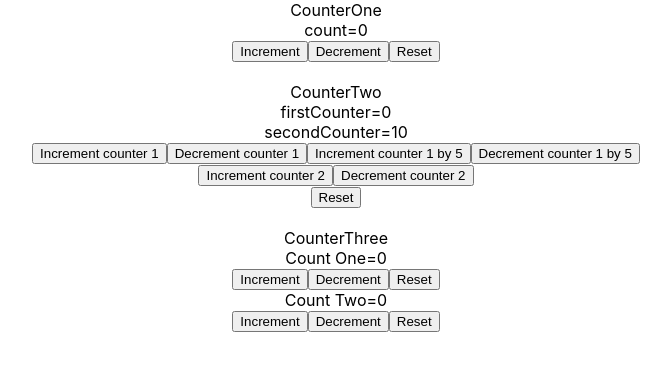
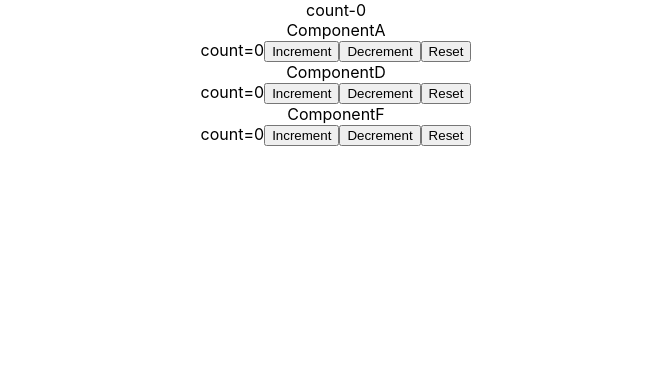
Before and after one commit to rishabhjaiswal155/React-Reducer-Hook, a React (Create React App) app: page / in a window 1280 px wide. Shown: the top 370 px of the page, without its empty margins (304-975 px from the left). Built offline with nearby package versions, Linux system fonts and the light colour scheme.

Commit message:
useReducer with useContext to acheive Global State Management

```diff
--- a/src/App.js
+++ b/src/App.js
@@ -1,15 +1,40 @@
 import './App.css';
-import CounterOne from './components/CounterOne';
-import CounterThree from './components/CounterThree';
-import CounterTwo from './components/CounterTwo';
+// import CounterOne from './components/CounterOne';
+// import CounterThree from './components/CounterThree';
+// import CounterTwo from './components/CounterTwo';
+import React, { Component, useReducer } from 'react';
+import ComponentA from './components/ComponentA';
+import ComponentB from './components/ComponentB';
+import ComponentC from './components/ComponentC';
+export const CountContext = React.createContext()
+const initialState = 0
+const reducer = (state, action) => {
+  switch (action) {
+    case 'increment':
+      return state + 1
+    case 'decrement':
+      return state - 1
+    case 'reset':
+      return initialState
+    default:
+      return state
+  }
+}
 
 function App() {
+  const [count, dispatch] = useReducer(reducer, initialState)
   return (
-    <div className="App">
-      <CounterOne/><br/>
+    <CountContext.Provider value={{ countState: count, countDispatch: dispatch }}>
+      <div className="App">
+        {/* {/* <CounterOne/><br/>
       <CounterTwo/><br/>
-      <CounterThree/>
-    </div>
+      <CounterThree/> */}
+        count-{count}
+        <ComponentA/>
+        <ComponentB />
+        <ComponentC />
+      </div>
+    </CountContext.Provider>
   );
 }
 
--- /dev/null
+++ b/src/components/ComponentA.js
@@ -0,0 +1,16 @@
+import React, { useContext } from 'react'
+import { CountContext } from '../App'
+
+function ComponentA() {
+  const countContext = useContext(CountContext)
+  return (
+    <div>ComponentA <br />
+     count={countContext.countState}
+      <button onClick={() => countContext.countDispatch('increment')}>Increment</button>
+      <button onClick={() => countContext.countDispatch('decrement')}>Decrement</button>
+      <button onClick={() => countContext.countDispatch('reset')}>Reset</button>
+    </div>
+  )
+}
+
+export default ComponentA
--- /dev/null
+++ b/src/components/ComponentB.js
@@ -0,0 +1,12 @@
+import React from 'react'
+import ComponentD from './ComponentD'
+
+function ComponentB() {
+  return (
+    <div>
+        <ComponentD/>
+    </div>
+  )
+}
+
+export default ComponentB
--- /dev/null
+++ b/src/components/ComponentC.js
@@ -0,0 +1,12 @@
+import React from 'react'
+import ComponentE from './ComponentE'
+
+function ComponentC() {
+  return (
+    <div>
+        <ComponentE/>
+    </div>
+  )
+}
+
+export default ComponentC
--- /dev/null
+++ b/src/components/ComponentD.js
@@ -0,0 +1,16 @@
+import React, { useContext } from 'react'
+import { CountContext } from '../App'
+
+function ComponentD() {
+    const countContext=useContext(CountContext)
+  return (
+    <div>ComponentD<br/>
+    count={countContext.countState}
+    <button onClick={() => countContext.countDispatch('increment')}>Increment</button>
+      <button onClick={() => countContext.countDispatch('decrement')}>Decrement</button>
+      <button onClick={() => countContext.countDispatch('reset')}>Reset</button>
+    </div>
+  )
+}
+
+export default ComponentD
--- /dev/null
+++ b/src/components/ComponentE.js
@@ -0,0 +1,12 @@
+import React from 'react'
+import ComponentF from './ComponentF'
+
+function ComponentE() {
+  return (
+    <div>
+        <ComponentF/>
+    </div>
+  )
+}
+
+export default ComponentE
--- /dev/null
+++ b/src/components/ComponentF.js
@@ -0,0 +1,15 @@
+import React, { useContext } from 'react'
+import { CountContext } from '../App'
+
+function ComponentF() {
+    const countContext=useContext(CountContext)
+  return (
+    <div>ComponentF<br/>
+     count={countContext.countState}
+    <button onClick={() => countContext.countDispatch('increment')}>Increment</button>
+      <button onClick={() => countContext.countDispatch('decrement')}>Decrement</button>
+      <button onClick={() => countContext.countDispatch('reset')}>Reset</button></div>
+  )
+}
+
+export default ComponentF
```
